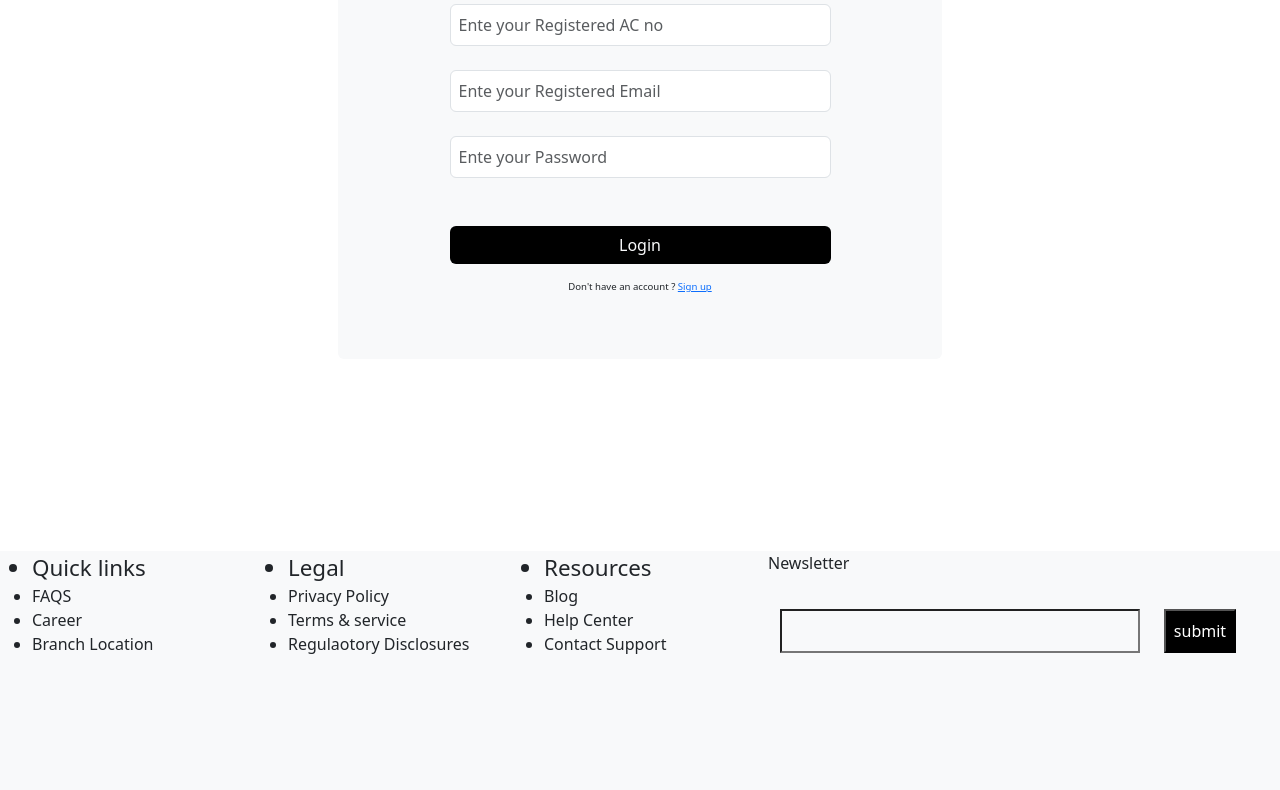
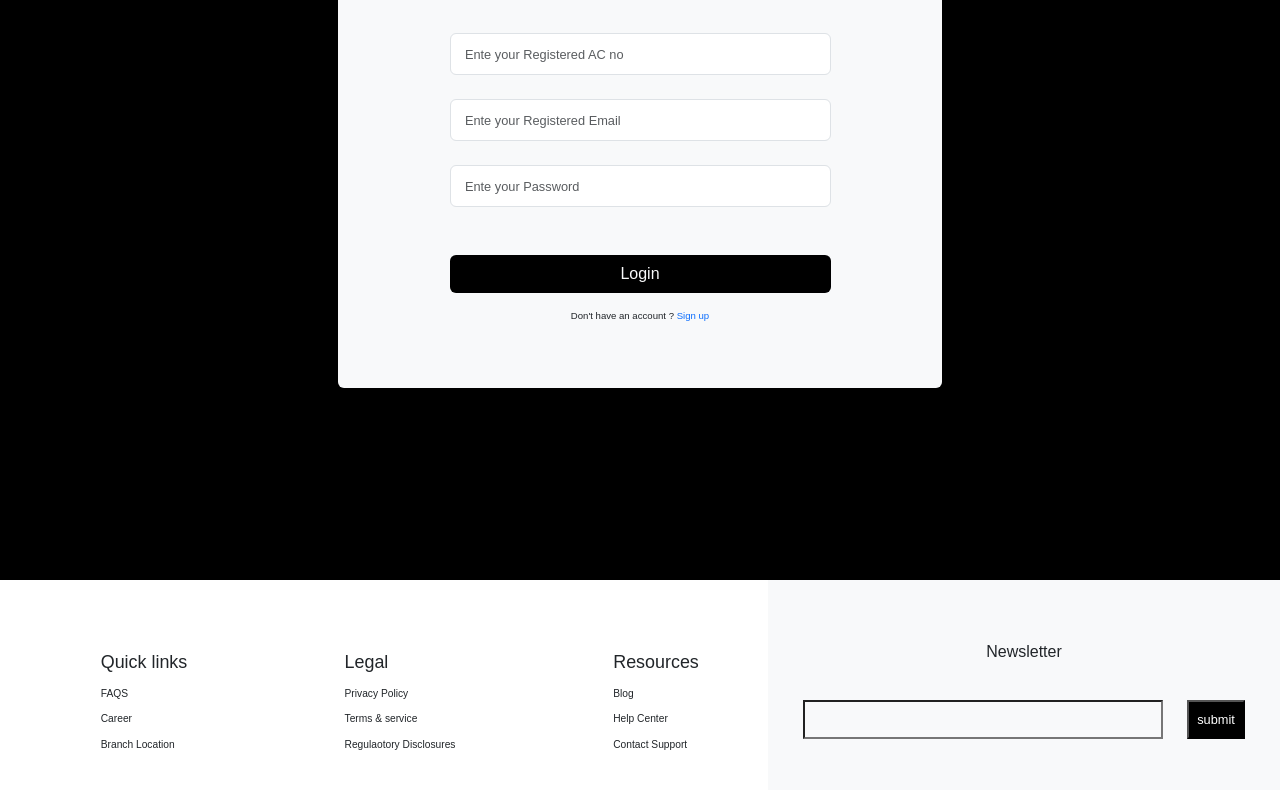
Before and after one commit to Amalkdas/Bank, a plain HTML site: page login/login.html in a window 1280 px wide. Shown: the part 282-1072 px from the top of the page. Drawn offline with nearby package versions, Linux system fonts and the light colour scheme; the site is published under a folder, as on GitHub Pages, so addresses that start at the root find nothing; a web font is replaced by a local one.

Commit message:
completed

```diff
--- a/login/login.html
+++ b/login/login.html
@@ -6,7 +6,7 @@
     <title>BTCR</title>
     <link href="https://cdn.jsdelivr.net/npm/bootstrap@5.3.6/dist/css/bootstrap.min.css" rel="stylesheet" integrity="sha384-4Q6Gf2aSP4eDXB8Miphtr37CMZZQ5oXLH2yaXMJ2w8e2ZtHTl7GptT4jmndRuHDT" crossorigin="anonymous">
     <script src="https://cdn.jsdelivr.net/npm/bootstrap@5.3.6/dist/js/bootstrap.bundle.min.js" integrity="sha384-j1CDi7MgGQ12Z7Qab0qlWQ/Qqz24Gc6BM0thvEMVjHnfYGF0rmFCozFSxQBxwHKO" crossorigin="anonymous"></script>
-    <link rel="stylesheet" href="/login/style.css">
+    <link rel="stylesheet" href="style.css">
     <link rel="preconnect" href="https://fonts.googleapis.com">
 <link rel="preconnect" href="https://fonts.gstatic.com" crossorigin>
 <link href="https://fonts.googleapis.com/css2?family=Alata&family=Anton+SC&family=Bangers&family=Bebas+Neue&family=Cal+Sans&family=Days+One&family=Plus+Jakarta+Sans:ital,wght@0,200..800;1,200..800&family=Quattrocento+Sans:ital,wght@0,400;0,700;1,400;1,700&family=Radio+Canada+Big:ital,wght@0,400..700;1,400..700&family=Staatliches&family=Unbounded:wght@200..900&family=Varela&display=swap" rel="stylesheet">
```
